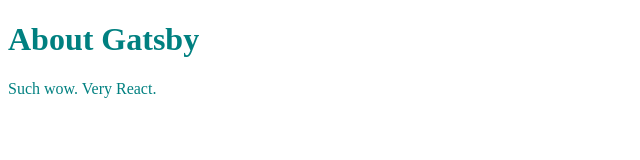
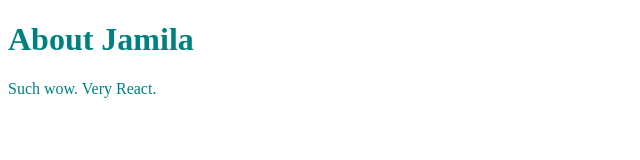
Before and after one commit to ChrisAchinga/gatsby_, a Gatsby site: page /about in a window 1280 px wide. Shown: the full height of the page, 0-640 px from the left. Built offline with nearby package versions, Linux system fonts and the light colour scheme; Gatsby itself is replaced by a stand-in of ours.

Commit message:
implement props

```diff
--- a/src/pages/about.js
+++ b/src/pages/about.js
@@ -1,9 +1,10 @@
 import React from "react"
+import Header from "../components/header"
 
 export default function About() {
   return (
     <div style={{ color: `teal` }}>
-      <h1>About Gatsby</h1>
+      <Header headerText="About Jamila" />
       <p>Such wow. Very React.</p>
     </div>
   )
```
